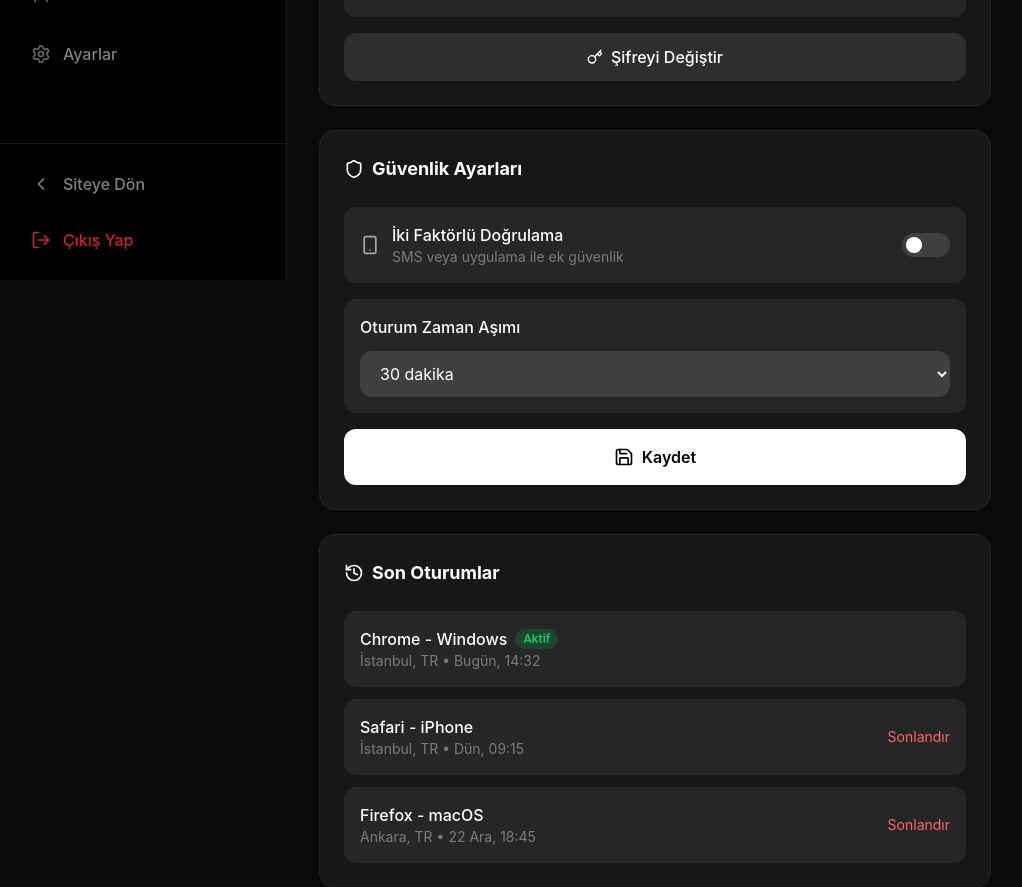
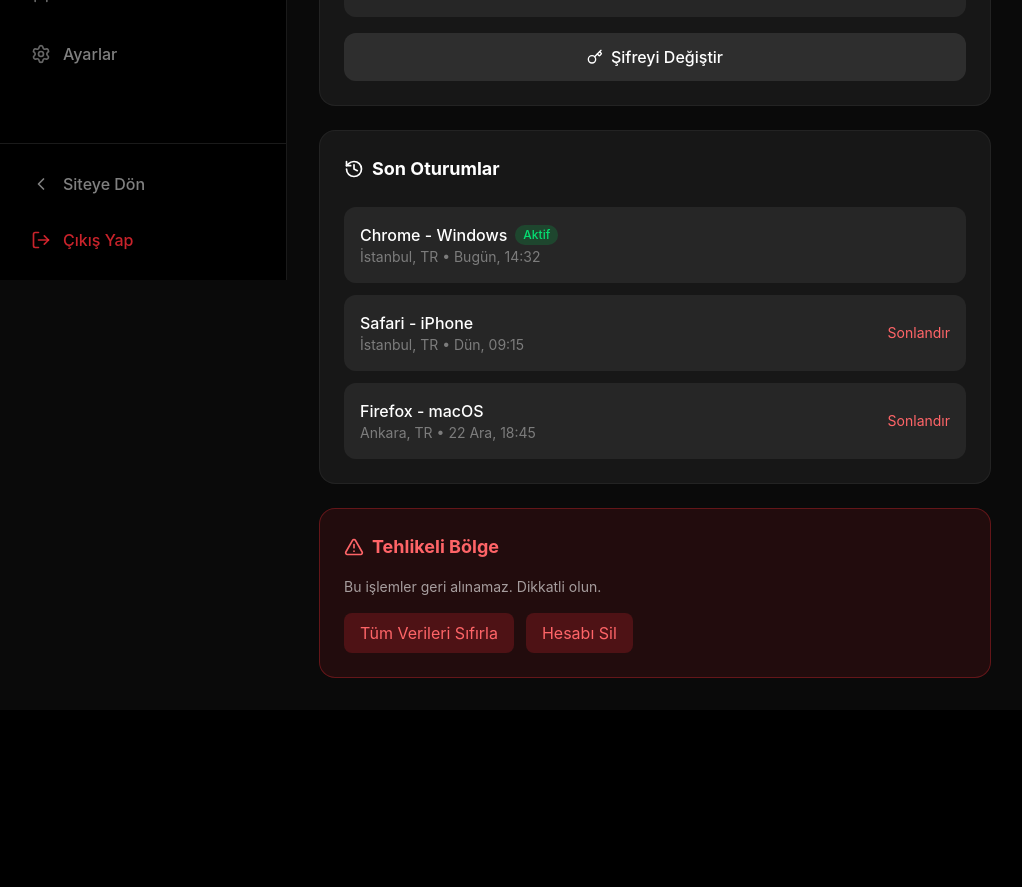
Before and after one commit to gbzqr41/qrmenugebze, a Next.js app: page /admin/settings/security in a window 1280 px wide. Shown: the part 520-1407 px from the top of the page, without its empty margins (1-1023 px from the left). After the commit the page ends 1230 px from the top, so only its background shows below. Built offline with nearby package versions, Linux system fonts and the light colour scheme; sample sign-in values are in the browser's storage.

Commit message:
Remove Theme, Notifications tabs and Security Settings section

```diff
--- a/src/app/admin/settings/layout.tsx
+++ b/src/app/admin/settings/layout.tsx
@@ -10,9 +10,7 @@ import {
     Phone,
     Share2,
     Image,
-    Bell,
     Shield,
-    Palette,
     SlidersHorizontal,
 } from "lucide-react";
 
@@ -23,8 +21,6 @@ const settingsTabs = [
     { icon: Share2, label: "Sosyal Medya", href: "/admin/settings/social" },
     { icon: Image, label: "Görsel ve Logo", href: "/admin/settings/branding" },
     { icon: SlidersHorizontal, label: "Slider", href: "/admin/settings/slider" },
-    { icon: Palette, label: "Tema", href: "/admin/settings/theme" },
-    { icon: Bell, label: "Bildirimler", href: "/admin/settings/notifications" },
     { icon: Shield, label: "Güvenlik", href: "/admin/settings/security" },
 ];
 
--- a/src/app/admin/settings/security/page.tsx
+++ b/src/app/admin/settings/security/page.tsx
@@ -110,62 +110,7 @@ export default function SecuritySettingsPage() {
                 </div>
             </form>
 
-            {/* Security Settings */}
-            <form onSubmit={handleSecuritySubmit} className="bg-neutral-900 rounded-2xl p-6 border border-white/5">
-                <div className="flex items-center gap-2 mb-6">
-                    <Shield className="w-5 h-5 text-white" />
-                    <h2 className="text-lg font-bold text-white">Güvenlik Ayarları</h2>
-                </div>
 
-                <div className="space-y-4">
-                    {/* Two Factor */}
-                    <div className="flex items-center justify-between p-4 bg-neutral-800 rounded-xl">
-                        <div className="flex items-center gap-3">
-                            <Smartphone className="w-5 h-5 text-white/60" />
-                            <div>
-                                <p className="text-white font-medium">İki Faktörlü Doğrulama</p>
-                                <p className="text-sm text-white/40">SMS veya uygulama ile ek güvenlik</p>
-                            </div>
-                        </div>
-                        <button
-                            type="button"
-                            onClick={() => setTwoFactor(!twoFactor)}
-                            className={`relative w-12 h-6 rounded-full transition-colors ${twoFactor ? "bg-green-500" : "bg-neutral-700"
-                                }`}
-                        >
-                            <div
-                                className={`absolute top-1 w-4 h-4 bg-white rounded-full transition-transform ${twoFactor ? "translate-x-7" : "translate-x-1"
-                                    }`}
-                            />
-                        </button>
-                    </div>
-
-                    {/* Session Timeout */}
-                    <div className="p-4 bg-neutral-800 rounded-xl">
-                        <label className="text-white font-medium mb-3 block">Oturum Zaman Aşımı</label>
-                        <select
-                            value={sessionTimeout}
-                            onChange={(e) => setSessionTimeout(e.target.value)}
-                            className="w-full px-4 py-3 bg-neutral-700 rounded-xl text-white focus:outline-none focus:ring-2 focus:ring-white/20"
-                        >
-                            <option value="15">15 dakika</option>
-                            <option value="30">30 dakika</option>
-                            <option value="60">1 saat</option>
-                            <option value="120">2 saat</option>
-                            <option value="480">8 saat</option>
-                        </select>
-                    </div>
-
-                    <motion.button
-                        whileTap={{ scale: 0.98 }}
-                        type="submit"
-                        className="w-full flex items-center justify-center gap-2 py-4 bg-white text-black rounded-xl font-semibold hover:bg-neutral-100 transition-colors"
-                    >
-                        <Save className="w-5 h-5" />
-                        Kaydet
-                    </motion.button>
-                </div>
-            </form>
 
             {/* Recent Logins */}
             <div className="bg-neutral-900 rounded-2xl p-6 border border-white/5">
```
